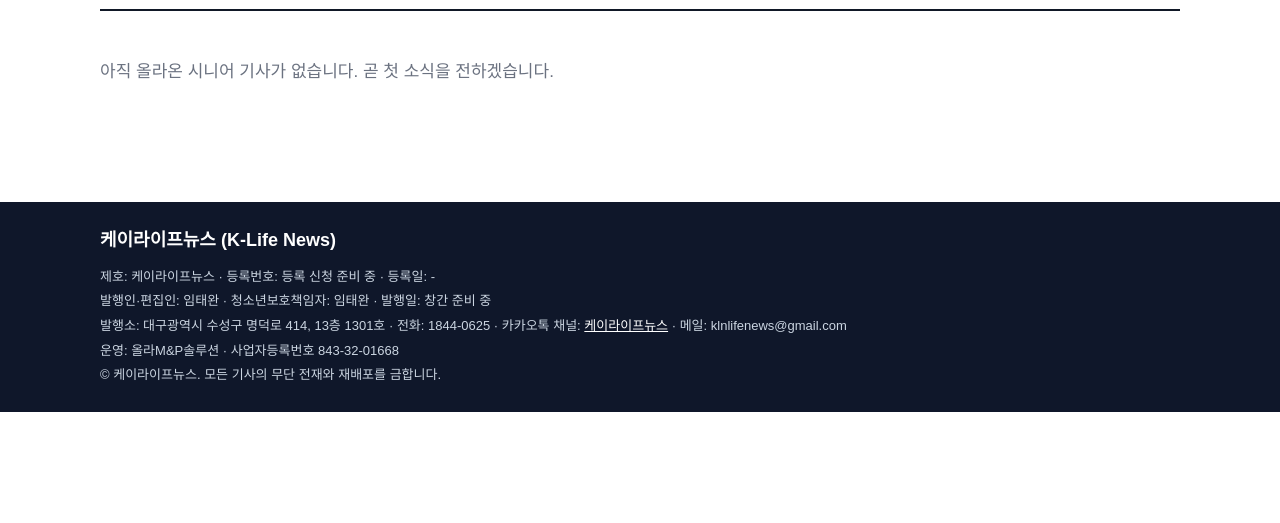
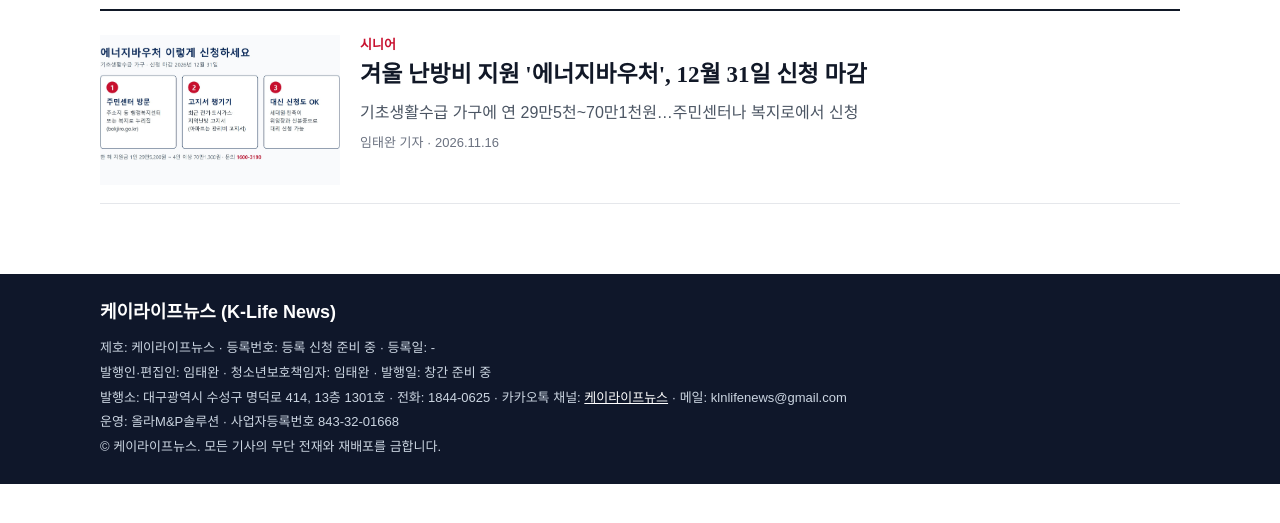
Before and after one commit to taewan4567-pixel/klnnews, a plain HTML site: page category/senior.html in a window 1280 px wide. Shown: the part 261-784 px from the top of the page. Drawn offline with Linux system fonts and the light colour scheme.

Commit message:
시니어 목록

```diff
--- a/category/senior.html
+++ b/category/senior.html
@@ -79,7 +79,7 @@ footer .info{margin-top:10px;line-height:1.9}
   <a class="logo" href="/"><span class="mark">K<b>L</b>N</span><span><div class="name">케이라이프뉴스</div><div class="sub">K-LIFE NEWS · 생활이 보이는 뉴스</div></span></a>
   <div class="search">기사 검색</div>
 </div></header>
-<nav class="menu"><div class="wrap"><a href="/">전체</a><a href="/category/incident.html">사건사고</a><a href="/category/daegu.html">대구·경북</a><a href="/category/travel.html">관광·여행</a><a href="/category/health.html">의료·건강</a><a class="on" href="/category/senior.html">시니어</a><a href="/category/food.html">맛집</a><a href="/category/video.html">KLN 영상</a></div></nav><main class="wrap"><section class="newslist"><h2>시니어</h2><p class="empty">아직 올라온 시니어 기사가 없습니다. 곧 첫 소식을 전하겠습니다.</p></section></main><footer><div class="wrap">
+<nav class="menu"><div class="wrap"><a href="/">전체</a><a href="/category/incident.html">사건사고</a><a href="/category/daegu.html">대구·경북</a><a href="/category/travel.html">관광·여행</a><a href="/category/health.html">의료·건강</a><a class="on" href="/category/senior.html">시니어</a><a href="/category/food.html">맛집</a><a href="/category/video.html">KLN 영상</a></div></nav><main class="wrap"><section class="newslist"><h2>시니어</h2><a class="nitem" href="/news/003.html"><img src="/images/2026/003_energy_voucher.jpg" alt="겨울 난방비 지원 '에너지바우처', 12월 31일 신청 마감" loading="lazy"><div><div class="cat">시니어</div><h3>겨울 난방비 지원 '에너지바우처', 12월 31일 신청 마감</h3><p>기초생활수급 가구에 연 29만5천~70만1천원…주민센터나 복지로에서 신청</p><div class="meta">임태완 기자 · 2026.11.16</div></div></a></section></main><footer><div class="wrap">
   <div class="fname">케이라이프뉴스 (K-Life News)</div>
 
   <div class="info">
```
